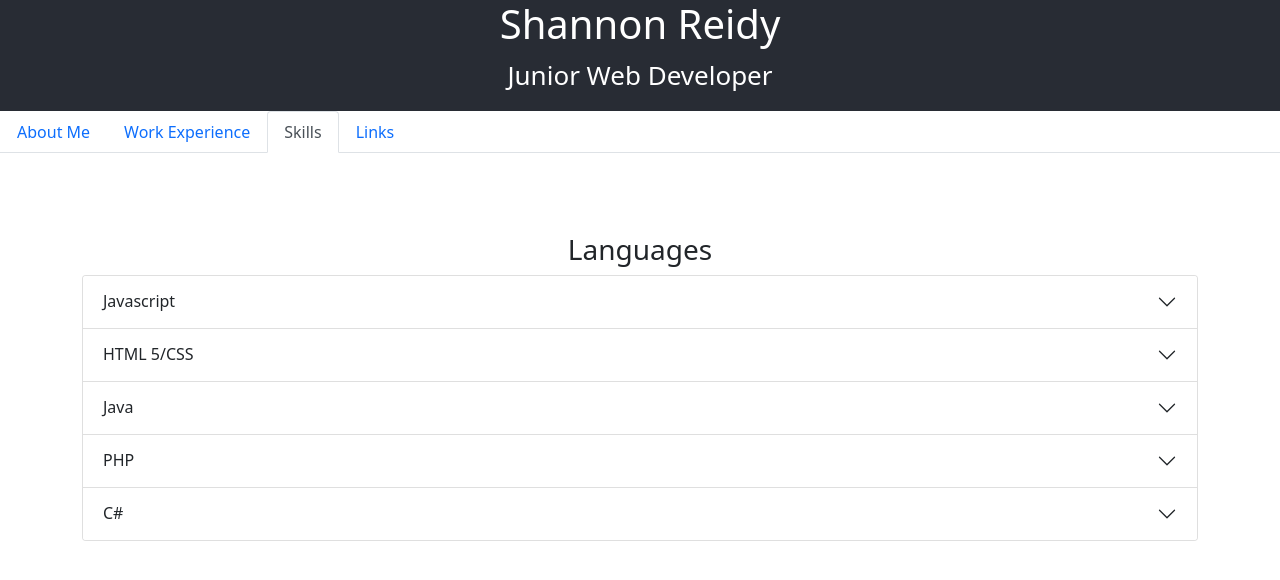
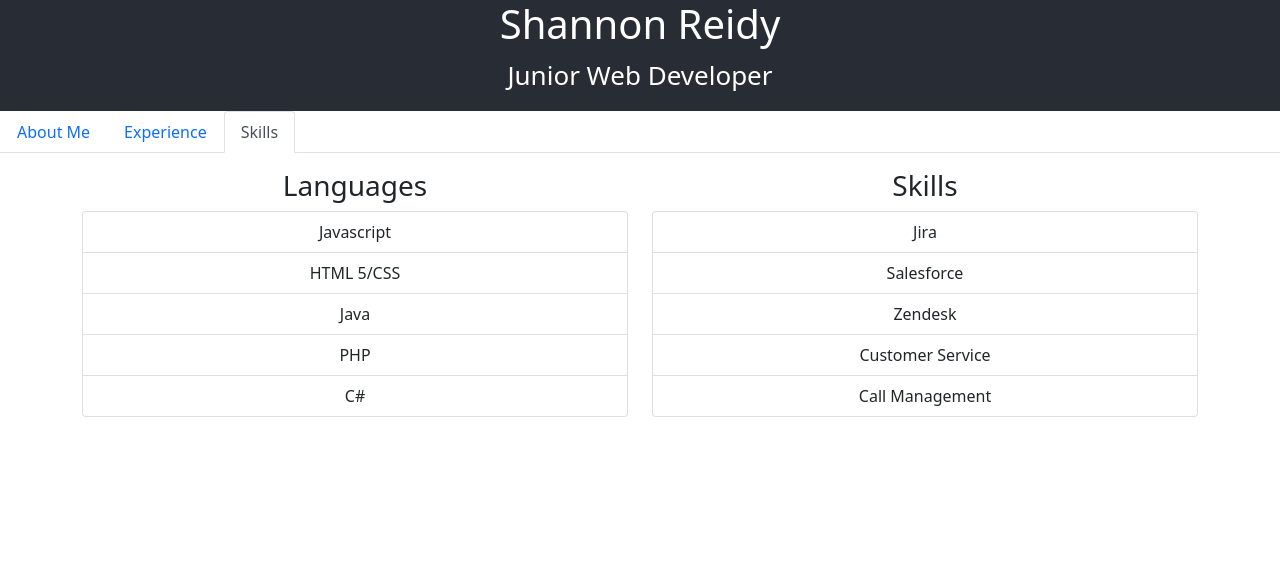
Before and after one commit to FlanaganReidy/FlanaganReidy.github.io, a React (Create React App) app: page / in a window 1280 px wide. Both pictures are taken after a click on the tab "Skills". Shown: the top 580 px of the page. Built offline with nearby package versions, Linux system fonts and the light colour scheme.

Commit message:
v1 complete

```diff
--- a/src/App.css
+++ b/src/App.css
@@ -24,9 +24,9 @@
 .App-link {
   color: #61dafb;
 }
-.workContainer {
-  padding-top: 5%;
-}
 .profilePic{
   width:50%;
 }
+.buttonLink{
+  Margin: 5%;
+}
--- a/src/App.js
+++ b/src/App.js
@@ -5,6 +5,7 @@ import Work from './Work.js';
 import Tab from 'react-bootstrap/Tab';
 import Tabs from 'react-bootstrap/Tabs';
 import Profile from './Profile.js';
+import Contact from './Links.js';
 
 function App() {
   return (
@@ -14,14 +15,12 @@ function App() {
           <Tab eventKey="about" title="About Me">
           <Profile />
           </Tab>
-          <Tab eventKey="work" title="Work Experience">
+          <Tab eventKey="work" title="Experience">
           <Work />
           </Tab>
           <Tab eventKey="skills" title="Skills">
           <Skills />
           </Tab>
-          <Tab eventKey="links" title="Links">
-        </Tab>
       </Tabs>
 
 
--- /dev/null
+++ b/src/Links.js
@@ -0,0 +1,12 @@
+import Button from 'react-bootstrap/Button';
+import { Container } from "react-bootstrap";
+
+function Contact(){
+    return(
+        <Container >
+            <Button className = "buttonLink" href="https://www.linkedin.com/in/shannon-reidy-943676152/">LinkedIn</Button>
+            <Button className = "buttonLink" href="https://github.com/FlanaganReidy">Github Profile</Button>
+        </Container>
+    );
+}
+export default Contact;
--- a/src/Profile.js
+++ b/src/Profile.js
@@ -2,6 +2,7 @@ import { Container } from "react-bootstrap";
 import profilepic from "./Profile.jpg";
 import Image from 'react-bootstrap/Image';
 import { Row,Col } from "react-bootstrap";
+import Contact from "./Links.js";
 
 function Profile(){
     return(
@@ -20,6 +21,7 @@ function Profile(){
                 </Col>
                 <Col>
                     <Image src={profilepic} rounded alt="It's me!" className="profilePic"/>
+                    <Contact />
                 </Col>
 
             </Row>
--- a/src/Skills.js
+++ b/src/Skills.js
@@ -2,72 +2,52 @@
 import Container from 'react-bootstrap/Container'
 import React from 'react';
 import Accordion from 'react-bootstrap/Accordion'
+import { ListGroup, Row, Col } from 'react-bootstrap';
 function Skills(){
     return(
         <Container className="workContainer">
+            <Row>
+                <Col>
             <h3>Languages</h3>
-            <Accordion>
-                <Accordion.Item eventKey="0">
-                    <Accordion.Header>Javascript</Accordion.Header>
-                    <Accordion.Body>
-                        Lorem ipsum dolor sit amet, consectetur adipiscing elit, sed do eiusmod
-                        tempor incididunt ut labore et dolore magna aliqua. Ut enim ad minim
-                        veniam, quis nostrud exercitation ullamco laboris nisi ut aliquip ex ea
-                        commodo consequat. Duis aute irure dolor in reprehenderit in voluptate
-                        velit esse cillum dolore eu fugiat nulla pariatur. Excepteur sint occaecat
-                        cupidatat non proident, sunt in culpa qui officia deserunt mollit anim id
-                        est laborum.
-                    </Accordion.Body>
-                </Accordion.Item>
-                <Accordion.Item eventKey="1">
-                    <Accordion.Header>HTML 5/CSS </Accordion.Header>
-                    <Accordion.Body>
-                    Lorem ipsum dolor sit amet, consectetur adipiscing elit, sed do eiusmod
-                    tempor incididunt ut labore et dolore magna aliqua. Ut enim ad minim
-                    veniam, quis nostrud exercitation ullamco laboris nisi ut aliquip ex ea
-                    commodo consequat. Duis aute irure dolor in reprehenderit in voluptate
-                    velit esse cillum dolore eu fugiat nulla pariatur. Excepteur sint occaecat
-                    cupidatat non proident, sunt in culpa qui officia deserunt mollit anim id
-                    est laborum.
-                    </Accordion.Body>
-                </Accordion.Item>
-                <Accordion.Item eventKey="2">
-                    <Accordion.Header>Java </Accordion.Header>
-                    <Accordion.Body>
-                    Lorem ipsum dolor sit amet, consectetur adipiscing elit, sed do eiusmod
-                    tempor incididunt ut labore et dolore magna aliqua. Ut enim ad minim
-                    veniam, quis nostrud exercitation ullamco laboris nisi ut aliquip ex ea
-                    commodo consequat. Duis aute irure dolor in reprehenderit in voluptate
-                    velit esse cillum dolore eu fugiat nulla pariatur. Excepteur sint occaecat
-                    cupidatat non proident, sunt in culpa qui officia deserunt mollit anim id
-                    est laborum.
-                    </Accordion.Body>
-                </Accordion.Item>
-                <Accordion.Item eventKey="3">
-                    <Accordion.Header>PHP</Accordion.Header>
-                    <Accordion.Body>
-                    Lorem ipsum dolor sit amet, consectetur adipiscing elit, sed do eiusmod
-                    tempor incididunt ut labore et dolore magna aliqua. Ut enim ad minim
-                    veniam, quis nostrud exercitation ullamco laboris nisi ut aliquip ex ea
-                    commodo consequat. Duis aute irure dolor in reprehenderit in voluptate
-                    velit esse cillum dolore eu fugiat nulla pariatur. Excepteur sint occaecat
-                    cupidatat non proident, sunt in culpa qui officia deserunt mollit anim id
-                    est laborum.
-                    </Accordion.Body>
-                </Accordion.Item>
-                <Accordion.Item eventKey="4">
-                    <Accordion.Header>C#</Accordion.Header>
-                    <Accordion.Body>
-                    Lorem ipsum dolor sit amet, consectetur adipiscing elit, sed do eiusmod
-                    tempor incididunt ut labore et dolore magna aliqua. Ut enim ad minim
-                    veniam, quis nostrud exercitation ullamco laboris nisi ut aliquip ex ea
-                    commodo consequat. Duis aute irure dolor in reprehenderit in voluptate
-                    velit esse cillum dolore eu fugiat nulla pariatur. Excepteur sint occaecat
-                    cupidatat non proident, sunt in culpa qui officia deserunt mollit anim id
-                    est laborum.
-                    </Accordion.Body>
-                </Accordion.Item>
-            </Accordion>
+            <ListGroup>
+            <ListGroup.Item>
+                    Javascript
+                </ListGroup.Item>
+                <ListGroup.Item>
+                    HTML 5/CSS
+                </ListGroup.Item>
+                <ListGroup.Item >
+                    Java
+                </ListGroup.Item>
+                <ListGroup.Item >
+                    PHP
+                </ListGroup.Item>
+                <ListGroup.Item>
+                    C#
+                </ListGroup.Item>
+            </ListGroup>
+            </Col>
+            <Col>
+            <h3>Skills</h3>
+            <ListGroup>
+            <ListGroup.Item>
+                    Jira
+                </ListGroup.Item>
+                <ListGroup.Item>
+                    Salesforce
+                </ListGroup.Item>
+                <ListGroup.Item >
+                    Zendesk
+                </ListGroup.Item>
+                <ListGroup.Item >
+                    Customer Service
+                </ListGroup.Item>
+                <ListGroup.Item >
+                    Call Management
+                </ListGroup.Item>
+            </ListGroup>
+            </Col>
+            </Row>
             </Container>
     );
 }
--- a/src/Work.js
+++ b/src/Work.js
@@ -3,6 +3,47 @@ import Card from 'react-bootstrap/Card';
 function Work (){
     return (
         <Container className = 'workContainer'>
+            <h3>Education</h3>
+            <Row>
+            <Col>
+            <Card>
+                <Card.Header>Austin Community College <br/> Graduated 2022</Card.Header>
+                <Card.Body>
+                    <Card.Title>Web Developer Specialist Certifcation</Card.Title>
+                    <Card.Text>
+                        At ACC I gained a rounded education in different web development technologies. Much of my work was written in Javascript using JQuery but I also developed skills using Java and PHP for writing back end applications.
+
+                    </Card.Text>
+                </Card.Body>
+            </Card>
+            </Col>
+            <Col><Card>
+                <Card.Header>The Iron Yard Code School <br/> Graduated 2017</Card.Header>
+                <Card.Body>
+                    <Card.Title>Full Stack Web Development</Card.Title>
+                    <Card.Text>
+                        At the Iron Yard I developed a passion for working in web development. I started with Javascript working with Node and Express and then moved onto a Java/Springboot development stack. I worked with writing APIs and creating dynamic CRUD applications.
+                    </Card.Text>
+                </Card.Body>
+            </Card>
+            </Col>
+        </Row>
+        <br/>
+        <Row>
+            <Col>
+            <Card>
+                <Card.Header>University of North Texas <br/> Graduated 2015</Card.Header>
+                <Card.Body>
+                    <Card.Title>Bachelor's degree -- French</Card.Title>
+                    <Card.Text>
+                    I graduated from the University of North Texas with a bachelor’s in French. During my time in school I found that I enjoy being a lifelong student. The French language is a passion of mine and I wanted to use this passion in a teaching capacity, which was something I got to do when I moved to Paris the year after I graduated.
+                    </Card.Text>
+                </Card.Body>
+            </Card>
+            </Col>
+        </Row>
+        <br />
+
             <h3>Work Experience</h3>
         <Row>
             <Col>
```
